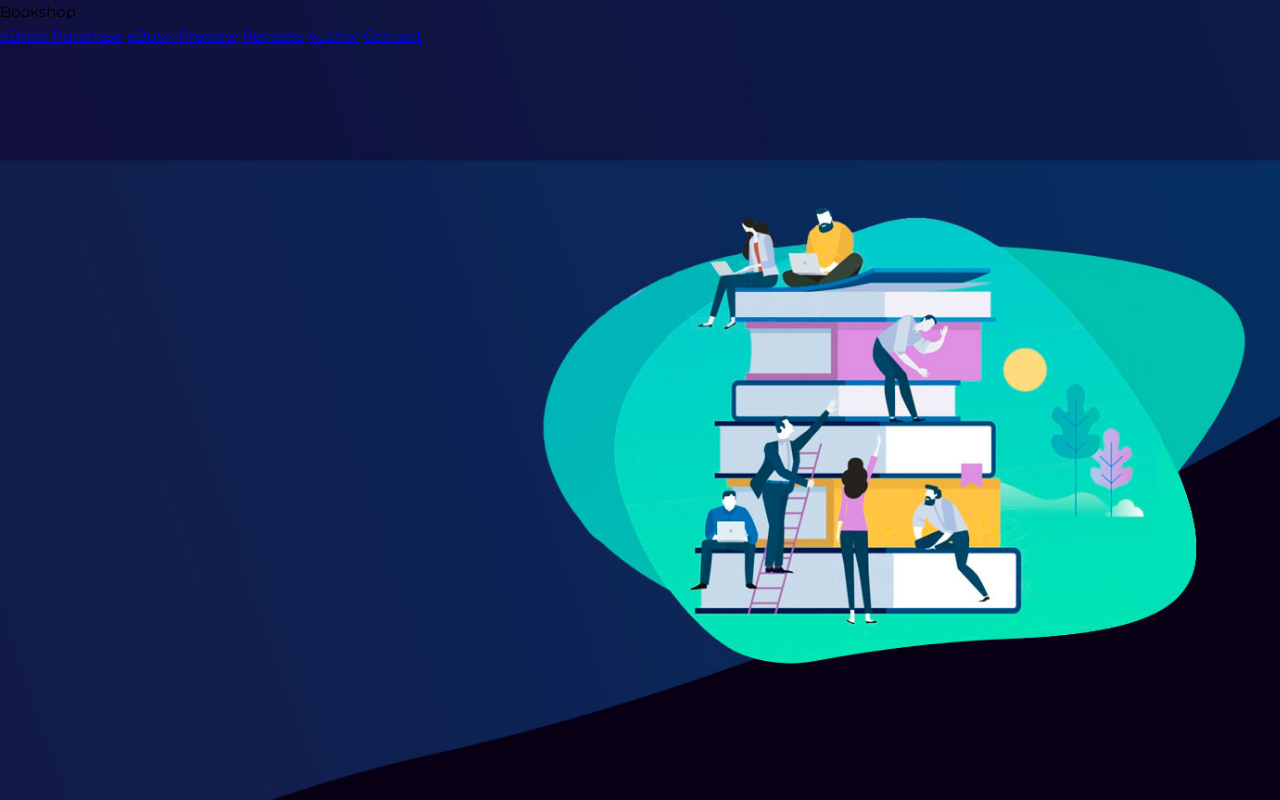
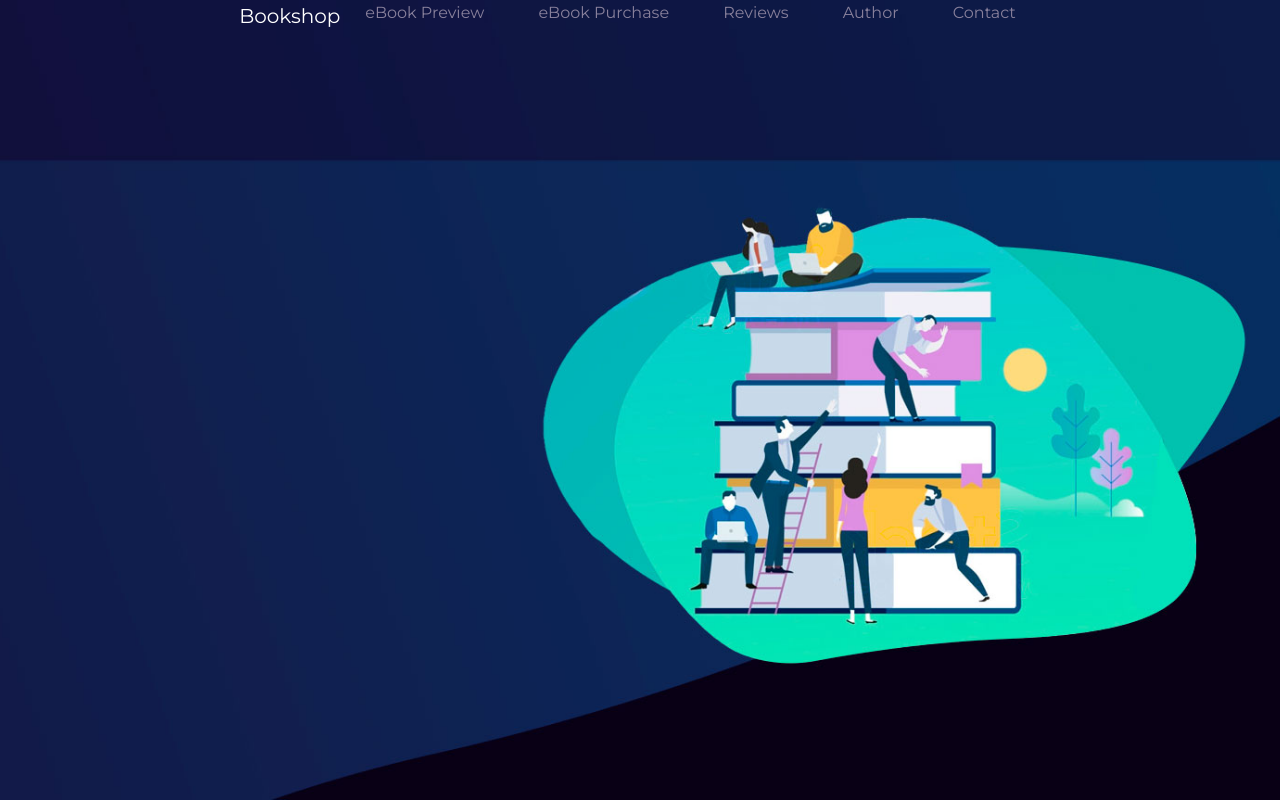
Before and after one commit to denis281542/psd, a plain HTML site: page index.html in a window 1280 px wide. Drawn offline with Linux system fonts and the light colour scheme.

Commit message:
justify center

```diff
--- a/assets/css/style.css
+++ b/assets/css/style.css
@@ -37,3 +37,37 @@ h1, h2, h3, h4, h5, h6 {
     right: 0;
     z-index: 1000;
 }
+
+
+.header__inner {
+    display: flex;
+    justify-content: center;
+}
+
+
+.header__logo {
+    font-size: 20px;
+    font-weight: 500;
+    color: #ffffff;
+}
+
+
+/*Nav*/
+.nav {
+    font-size: 16px;
+}
+
+.nav__link {
+    display: inline-block;
+    vertical-align: top;
+    margin: 0 25px;
+
+    color: #88809b;
+    text-decoration: none;
+
+    transition: color .2s linear;
+}
+
+.nav__link:hover {
+    color: #fff;
+}
--- a/index.html
+++ b/index.html
@@ -12,13 +12,14 @@
     <header class="header">
         <div class="container">
             <div class="header__inner">
-                <div class="logo">Bookshop</div>
-                <nav>
-                    <a href="#">eBook Purchase</a>
-                    <a href="#">eBook Preview</a>
-                    <a href="#">Reviews</a>
-                    <a href="#">Author</a>
-                    <a href="#">Contact</a>
+                <div class="header__logo">Bookshop</div>
+
+                <nav class="nav">
+                    <a class="nav__link" href="#">eBook Preview</a>
+                    <a class="nav__link" href="#">eBook Purchase</a>
+                    <a class="nav__link" href="#">Reviews</a>
+                    <a class="nav__link" href="#">Author</a>
+                    <a class="nav__link" href="#">Contact</a>
                 </nav>
             </div>
         </div>
```
